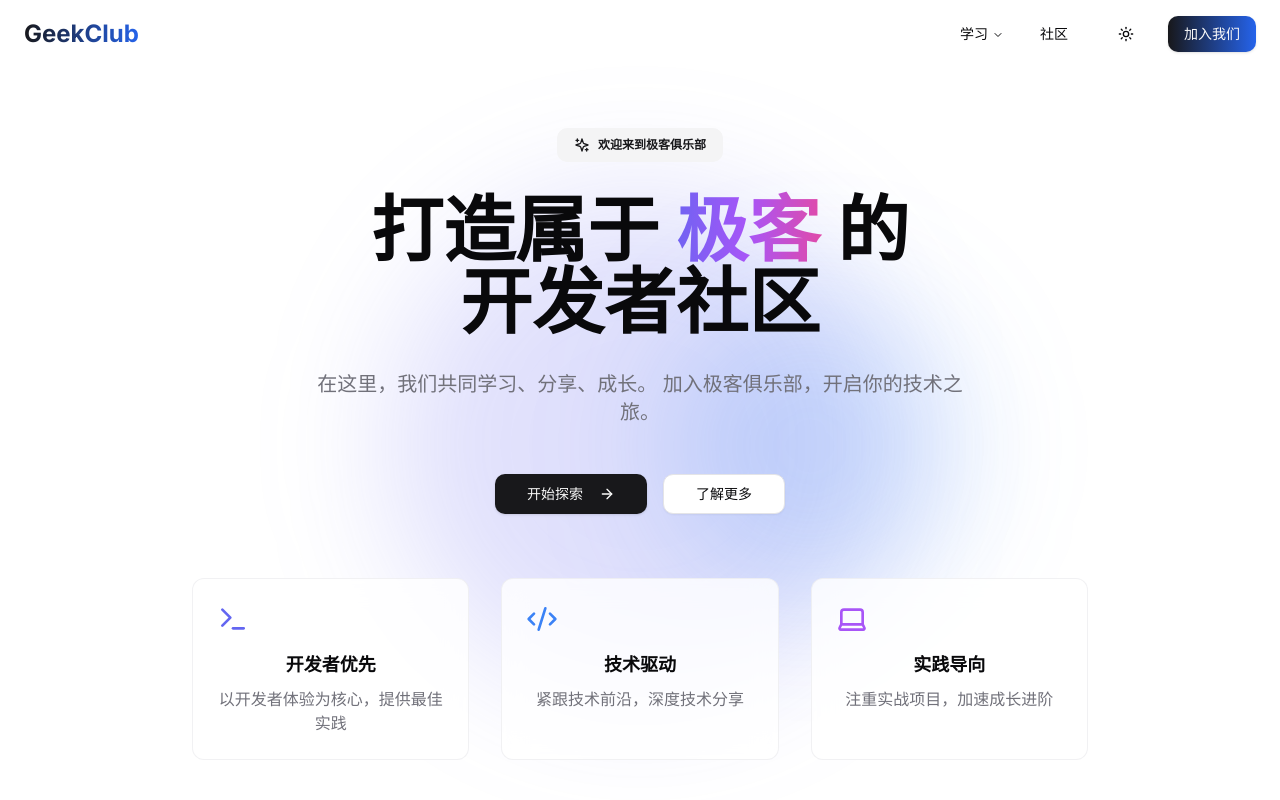
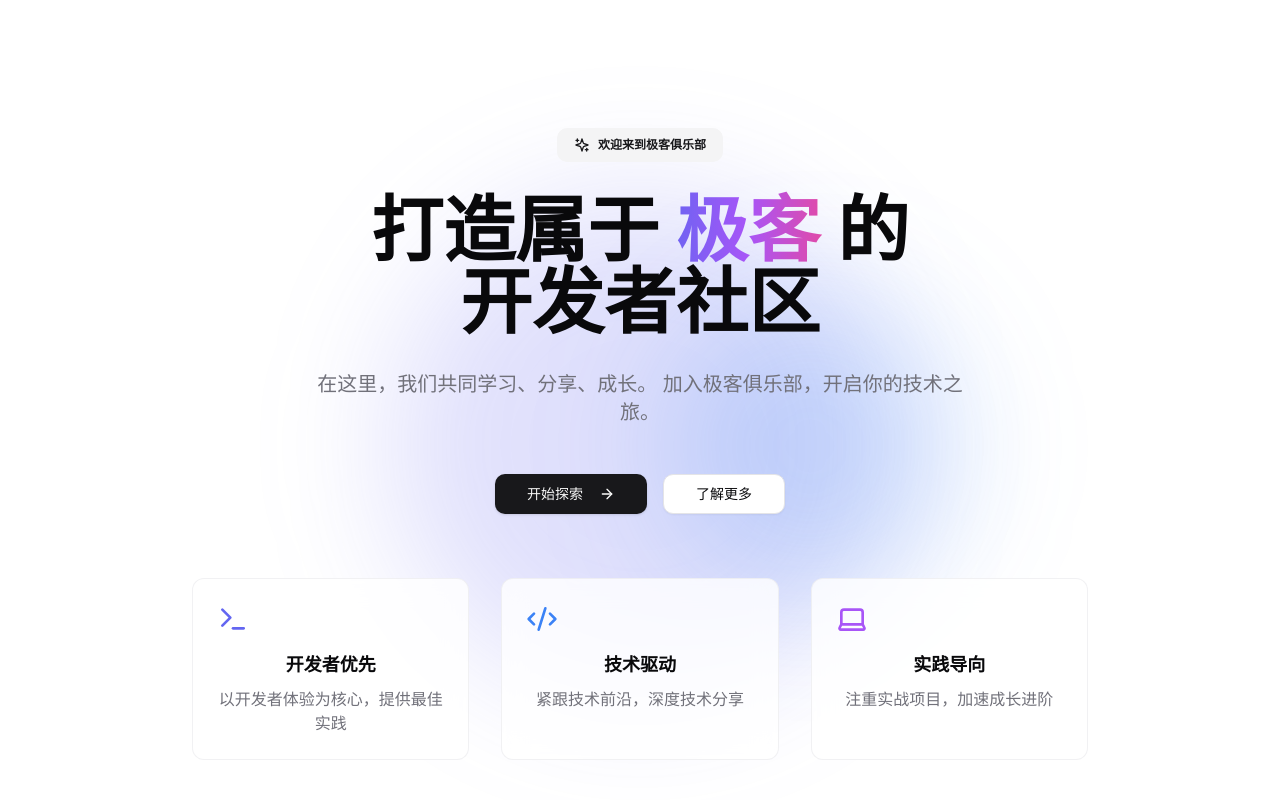
Before and after one commit to kerthans/1x100geekweb, a Next.js app: page / in a window 1280 px wide. Shown: the top 800 px of the page. Built offline with nearby package versions, Linux system fonts and the light colour scheme.

Commit message:
修复一些bug+test

```diff
--- a/src/app/page.tsx
+++ b/src/app/page.tsx
@@ -1,6 +1,6 @@
 'use client'
 
-import { Navbar } from '@/components/navbar'
+// import { Navbar } from '@/components/navbar'
 import { HeroSection } from '@/components/hero-section'
 import { FeaturesSection } from '@/components/feature-section'
 import { BlogPreviewSection } from '@/components/blog-preview-section'
@@ -12,7 +12,7 @@ import { ContactSection } from '@/components/contact-section'
 export default function HomePage() {
   return (
     <main className="min-h-screen">
-      <Navbar />
+      {/* <Navbar /> */}
       <HeroSection />
       <FeaturesSection />
       <BlogPreviewSection />
```
